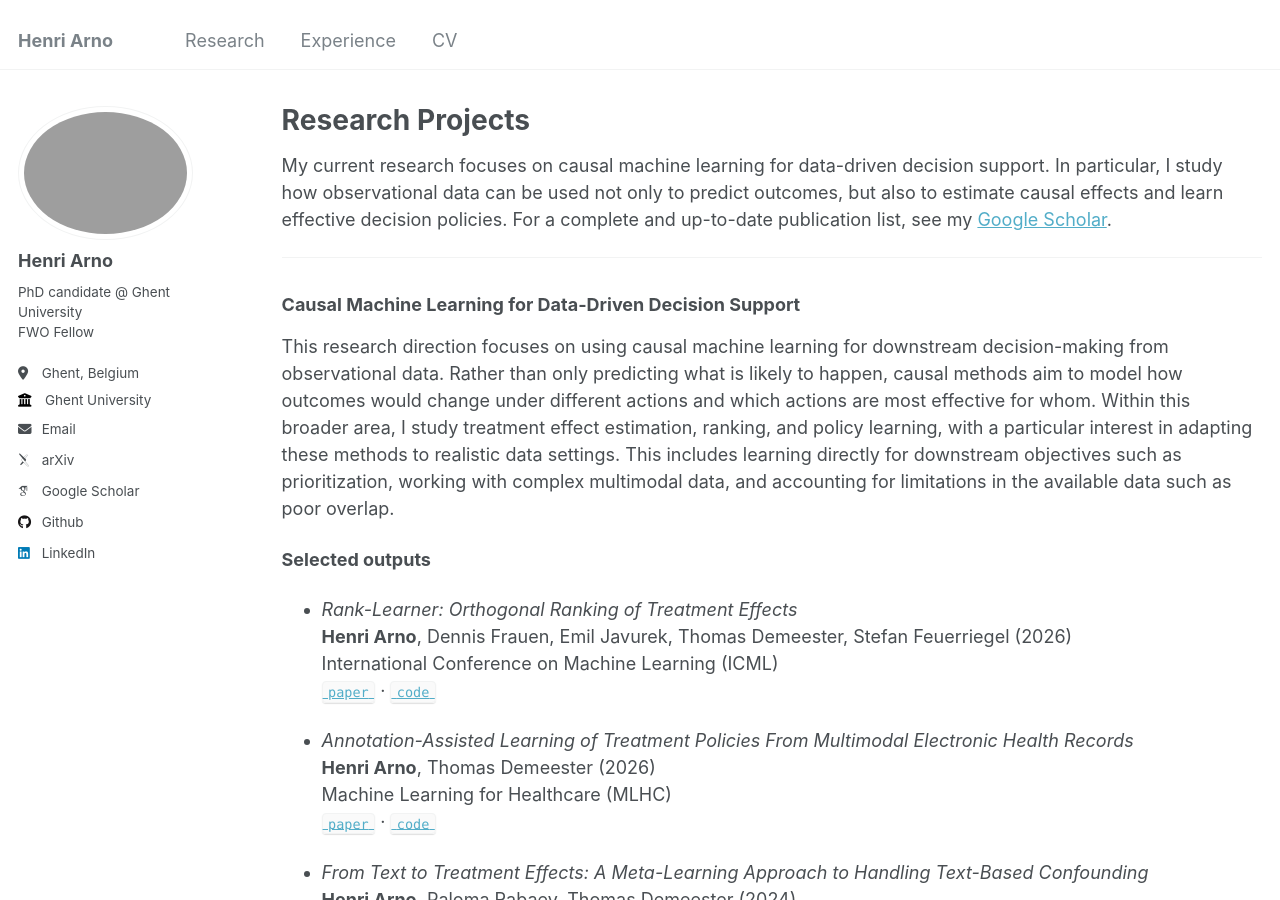
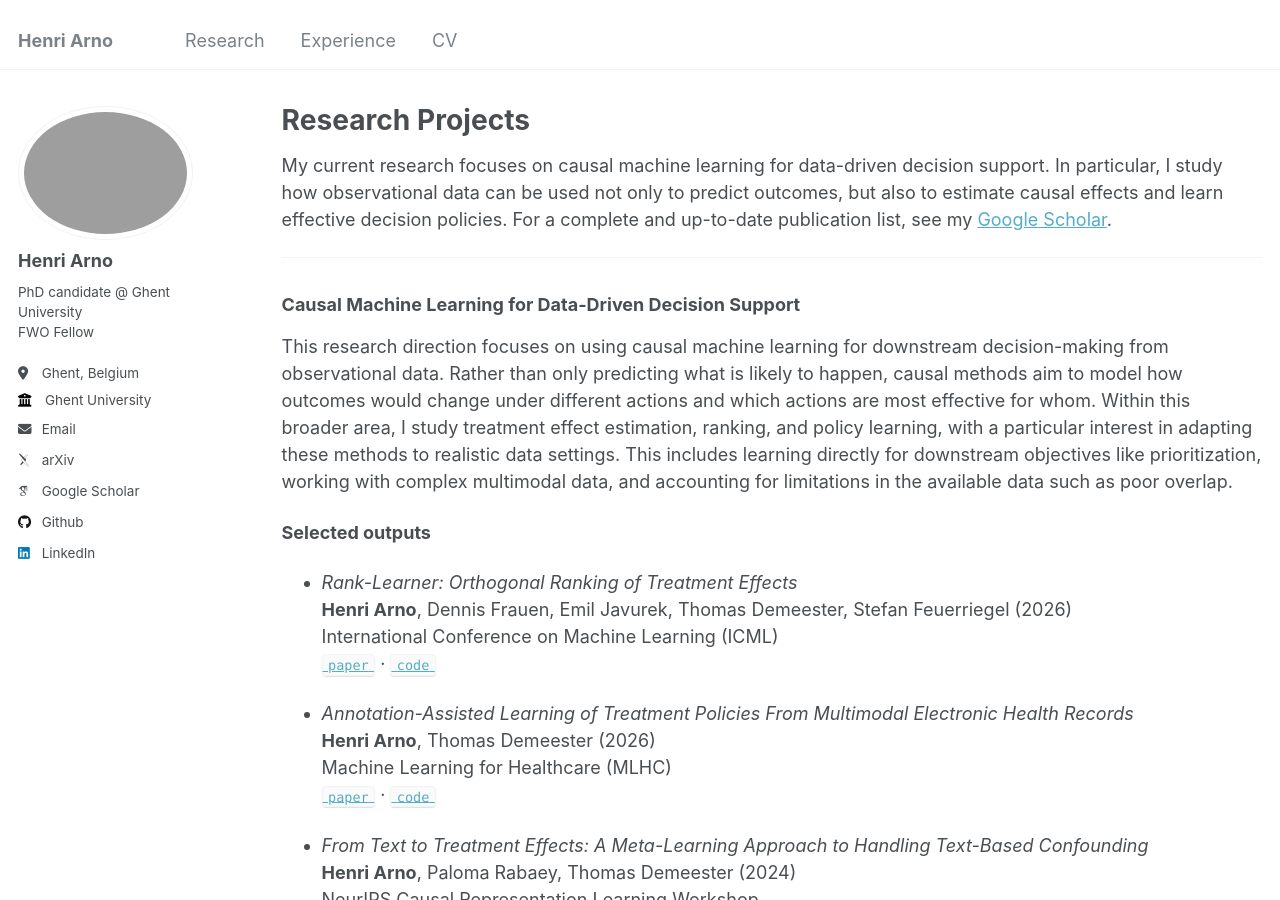
Before and after one commit to HenriArno/HenriArno.github.io, a Jekyll site: the page built from _pages/research.md, in a window 1280 px wide and 900 px high. Built offline with Jekyll 4.4.1, drawn with Linux system fonts in a browser that asks for light colours; some web fonts are replaced.

Commit message:
Update research.md

```diff
--- a/_pages/research.md
+++ b/_pages/research.md
@@ -9,7 +9,7 @@
 ---
 
 ### Causal Machine Learning for Data-Driven Decision Support
-This research direction focuses on using causal machine learning for downstream decision-making from observational data. Rather than only predicting what is likely to happen, causal methods aim to model how outcomes would change under different actions and which actions are most effective for whom. Within this broader area, I study treatment effect estimation, ranking, and policy learning, with a particular interest in adapting these methods to realistic data settings. This includes learning directly for downstream objectives such as prioritization, working with complex multimodal data, and accounting for limitations in the available data such as poor overlap.
+This research direction focuses on using causal machine learning for downstream decision-making from observational data. Rather than only predicting what is likely to happen, causal methods aim to model how outcomes would change under different actions and which actions are most effective for whom. Within this broader area, I study treatment effect estimation, ranking, and policy learning, with a particular interest in adapting these methods to realistic data settings. This includes learning directly for downstream objectives like prioritization, working with complex multimodal data, and accounting for limitations in the available data such as poor overlap.
 
 **Selected outputs**
 
```
